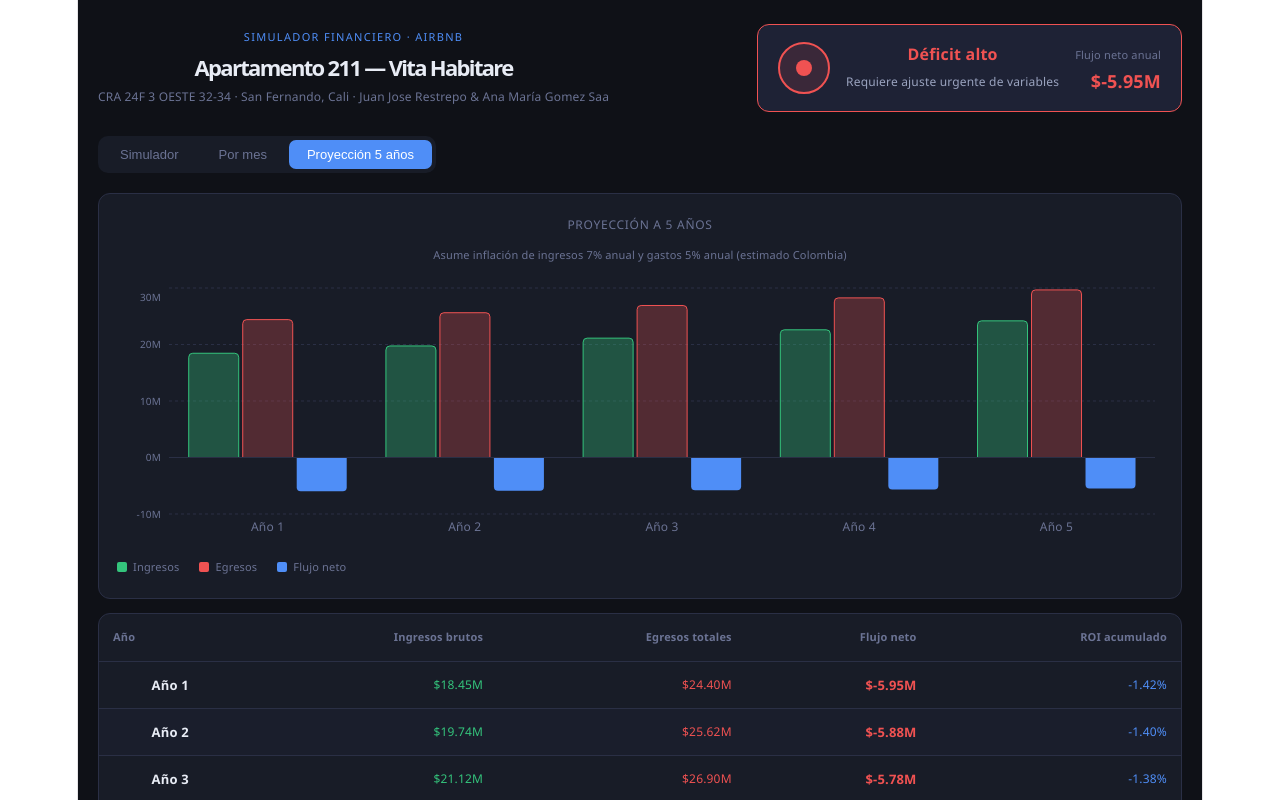
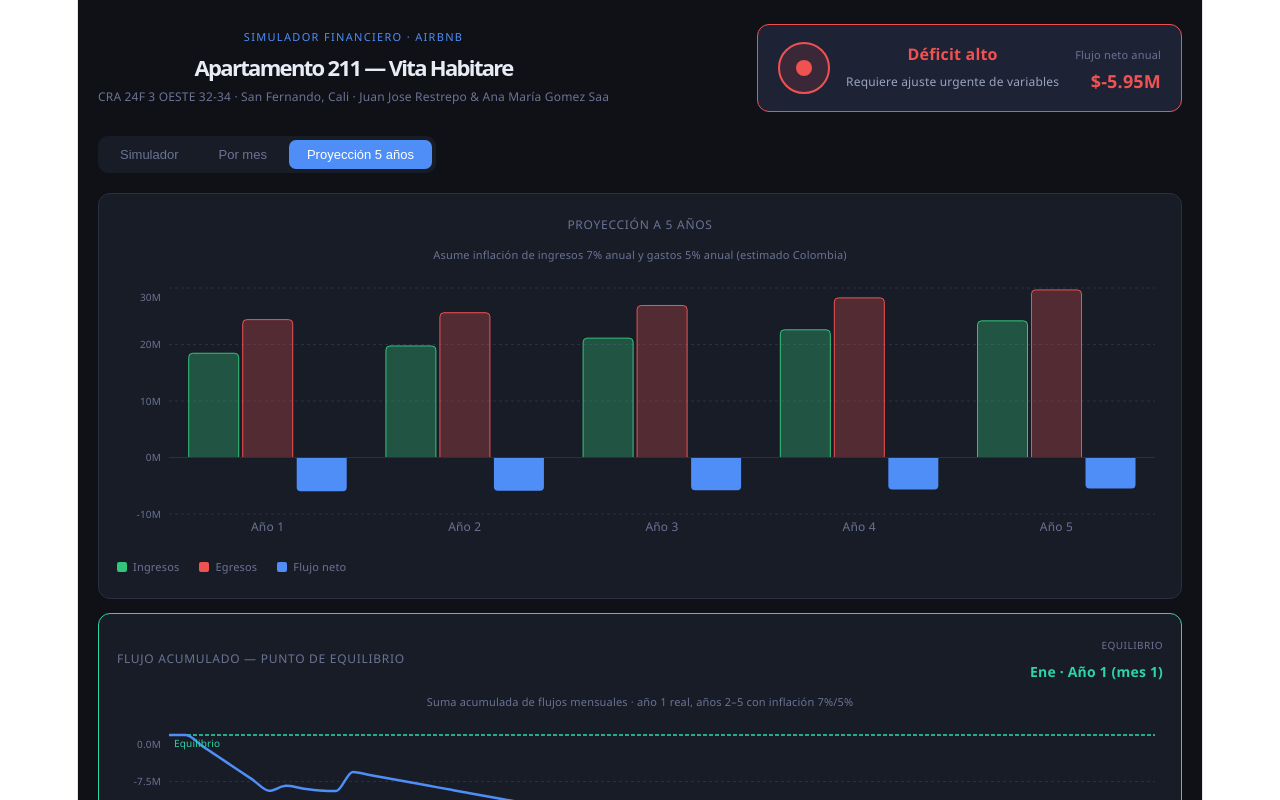
Before and after one commit to efegomez/vita-simulador, a React (Vite) app: page / in a window 1280 px wide. Both pictures are taken after a click on the button "Proyección 5 años". Shown: the top 800 px of the page. Built offline with nearby package versions, Linux system fonts and the light colour scheme.

Commit message:
feat: 60-month cumulative cashflow chart with break-even marker

```diff
--- a/src/App.jsx
+++ b/src/App.jsx
@@ -237,7 +237,6 @@ export default function App() {
     });
 
     // Break-even: tarifa que hace flujoAnual = 0
-    // egAnual_fijo = hipoteca × meses_con_hipoteca + egFijos × meses_activos
     const mesesConHipoteca = Math.max(0, 13 - mesEntrega);
     const egAnualFijo      = hipoteca * mesesConHipoteca + egFijos * mesesActivos.length;
     const nochesAnuales    = mensual.reduce((a, m) => a + m.noches, 0);
@@ -245,7 +244,25 @@ export default function App() {
       ? Math.ceil(egAnualFijo / (nochesAnuales * (1 - comisionPct / 100)))
       : 0;
 
-    return { mensual, ingAnual, egAnual, flujoAnual, ocupProm, tarifaProm, roi, proyeccion, tarifaMin, egFijos };
+    // Flujo acumulado 60 meses — detecta punto de equilibrio
+    let cumAcum = 0;
+    let breakEvenIdx = -1;
+    const acumulado60 = Array.from({ length: 60 }, (_, idx) => {
+      const year = Math.floor(idx / 12);
+      const mes  = idx % 12;
+      const flujoMes = year === 0
+        ? mensual[mes].flujo
+        : Math.round(proyeccion[year].flujo / 12);
+      cumAcum += flujoMes;
+      if (breakEvenIdx === -1 && cumAcum >= 0) breakEvenIdx = idx;
+      const label = mes === 0 ? `Año ${year + 1}` : (mes === 6 ? MESES_DEFAULT[mes].mes : "");
+      return { idx, label, flujoMes, acumulado: cumAcum };
+    });
+    const breakEvenLabel = breakEvenIdx === -1
+      ? "No alcanza en 5 años"
+      : `${MESES_DEFAULT[breakEvenIdx % 12].mes} · Año ${Math.floor(breakEvenIdx / 12) + 1} (mes ${breakEvenIdx + 1})`;
+
+    return { mensual, ingAnual, egAnual, flujoAnual, ocupProm, tarifaProm, roi, proyeccion, tarifaMin, egFijos, acumulado60, breakEvenIdx, breakEvenLabel };
   }, [hipoteca, admin, servicios, internet, limpieza, amenities, comisionPct, mantenimiento, meses, mesEntrega, mesArriendo]);
 
   const updateMes = (i, val) => setMeses((prev) => prev.map((m, j) => (j === i ? val : m)));
@@ -479,6 +496,40 @@ export default function App() {
             </div>
           </div>
 
+          {/* Flujo acumulado — punto de equilibrio */}
+          <div style={{ background: C.surface, border: `1px solid ${calc.breakEvenIdx >= 0 ? C.teal : C.border}`, borderRadius: 12, padding: 18 }}>
+            <div style={{ display: "flex", alignItems: "center", justifyContent: "space-between", marginBottom: 4 }}>
+              <div style={{ fontSize: 12, color: C.muted, letterSpacing: "0.06em", textTransform: "uppercase" }}>Flujo acumulado — punto de equilibrio</div>
+              <div style={{ textAlign: "right" }}>
+                <div style={{ fontSize: 10, color: C.muted, textTransform: "uppercase", letterSpacing: "0.05em" }}>Equilibrio</div>
+                <div style={{ fontSize: 14, fontWeight: 700, color: calc.breakEvenIdx >= 0 ? C.teal : C.red, fontVariantNumeric: "tabular-nums" }}>{calc.breakEvenLabel}</div>
+              </div>
+            </div>
+            <div style={{ fontSize: 11, color: C.muted, marginBottom: 16 }}>Suma acumulada de flujos mensuales · año 1 real, años 2–5 con inflación 7%/5%</div>
+            <ResponsiveContainer width="100%" height={220}>
+              <LineChart data={calc.acumulado60} margin={{ top: 4, right: 8, left: 8, bottom: 0 }}>
+                <CartesianGrid strokeDasharray="3 3" stroke={C.border} vertical={false} />
+                <XAxis dataKey="label" tick={{ fontSize: 10, fill: C.muted }} axisLine={false} tickLine={false} interval={0} />
+                <YAxis tickFormatter={(v) => `${(v/1000000).toFixed(1)}M`} tick={{ fontSize: 10, fill: C.muted }} axisLine={false} tickLine={false} width={44} />
+                <Tooltip
+                  contentStyle={{ background: C.card, border: `1px solid ${C.border}`, borderRadius: 8, fontSize: 12 }}
+                  formatter={(v, name) => [fmt(v), name === "acumulado" ? "Acumulado" : "Flujo mes"]}
+                  labelFormatter={(_, payload) => {
+                    if (!payload || !payload[0]) return "";
+                    const d = payload[0].payload;
+                    return `Mes ${d.idx + 1} · ${MESES_DEFAULT[d.idx % 12].mes} Año ${Math.floor(d.idx / 12) + 1}`;
+                  }}
+                  labelStyle={{ color: C.text, fontWeight: 600 }}
+                />
+                <ReferenceLine y={0} stroke={C.teal} strokeDasharray="4 2" strokeWidth={1.5} label={{ value: "Equilibrio", position: "insideTopLeft", fill: C.teal, fontSize: 10 }} />
+                {calc.breakEvenIdx >= 0 && (
+                  <ReferenceLine x={calc.acumulado60[calc.breakEvenIdx].label} stroke={C.teal} strokeDasharray="4 2" strokeWidth={1} />
+                )}
+                <Line type="monotone" dataKey="acumulado" stroke={C.accent} strokeWidth={2.5} dot={false} name="acumulado" />
+              </LineChart>
+            </ResponsiveContainer>
+          </div>
+
           <div style={{ background: C.surface, border: `1px solid ${C.border}`, borderRadius: 12, overflow: "hidden" }}>
             <table style={{ width: "100%", borderCollapse: "collapse" }}>
               <thead>
```
